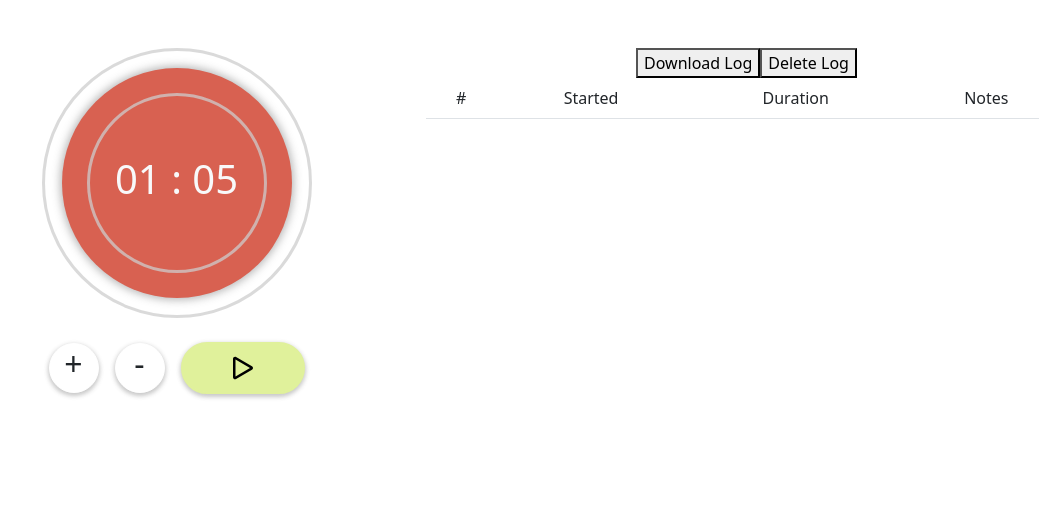
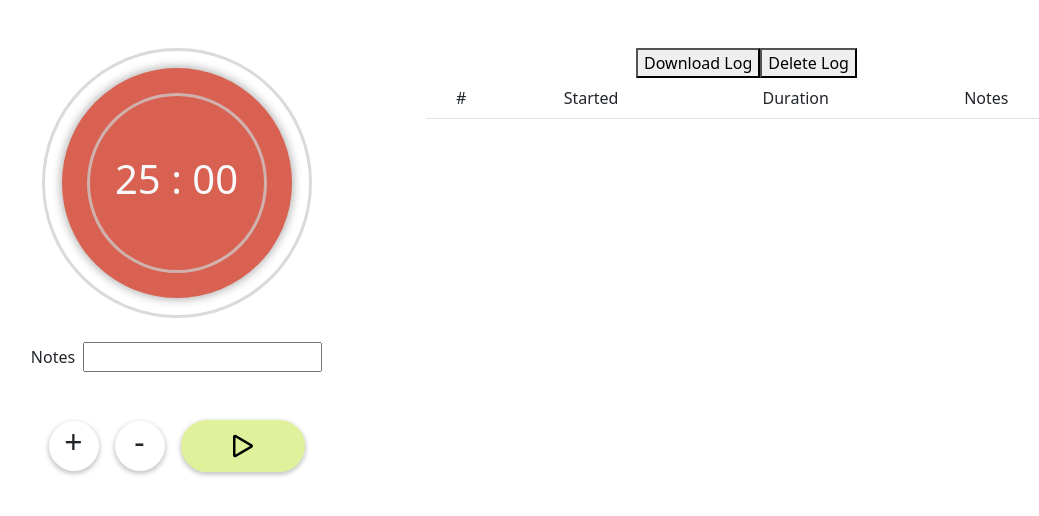
Before and after one commit to Shironim/MtargetTask, a React (Create React App) app: page / in a window 1280 px wide. Shown: the top 516 px of the page, without its empty margins (131-1170 px from the left). Built offline with nearby package versions, Linux system fonts and the light colour scheme.

Commit message:
tambah logika durasi timer

```diff
--- a/src/App.js
+++ b/src/App.js
@@ -7,9 +7,11 @@ import ButtonTime from './Component/ButtonTime';
 import { Play, Pause } from 'react-bootstrap-icons'
 function App() {
   const [start, setStart] = useState(false);
-  let [minutes, setMinutes] = useState(1);
-  let [seconds, setSeconds] = useState(5);
+  let [minutes, setMinutes] = useState(25);
+  let [seconds, setSeconds] = useState(0);
   let [duration, setDuration] = useState(0);
+  let [durationTime, setDurationTime] = useState(0);
+  let [notes, setNotes] = useState("");
   const [disabledButton, setDisabledButton] = useState(false);
   const [history, setHistory] = useState([]);
   localStorage.setItem('key', JSON.stringify(history));
@@ -27,7 +29,10 @@ function App() {
     }
     return number;
   }
-  const getThisFuckingDay = (date) => {
+  const onChangeNotes = (value) => {
+    setNotes(value)
+  }
+  const getDateDay = (date) => {
     let day = date.getDay();
     let month = date.getMonth() + 1;
     let time = date.toLocaleTimeString();
@@ -74,20 +79,21 @@ function App() {
     history.push({
       start: breakTime,
       duration: `${clock(minutes)}:${clock(seconds)}`,
-      notes: ""
+      notes: notes,
     });
   }
 
   const buttonTimer = () => {
     if (start) {
       setStart(false)
-      setMinutes(1)
-      setSeconds(5)
+      setMinutes(25)
+      setSeconds(0)
+      setNotes("")
     } else {
       if (!disabledButton) {
-        getThisFuckingDay(new Date())
         setStart(true);
-        setDuration(minutes)
+        getDateDay(new Date());
+        setDuration(minutes);
       }
     }
   }
@@ -102,10 +108,11 @@ function App() {
       }
       const interval = setInterval(() => {
         setSeconds(seconds - 1);
+        setDurationTime(durationTime + 1)
       }, 1000)
       return () => clearInterval(interval);
     }
-  }, [seconds, minutes, start])
+  }, [seconds, minutes, start, durationTime])
   useEffect(() => {
     if (minutes === 0) {
       return setDisabledButton(true);
@@ -126,6 +133,12 @@ function App() {
                 seconds={seconds}
                 clock={clock}
               />
+            </div>
+            <div className='mb-5'>
+              <label className='pe-2'>
+                Notes
+              </label>
+              <input value={notes} onChange={(e) => onChangeNotes(e.target.value)} type="text" />
             </div>
             <div className="d-flex justify-content-center">
               <ButtonTime addTime={addTime} tanda="+" />
@@ -149,7 +162,11 @@ function App() {
             <button>
               Delete Log
             </button>
-            <Table history={history} />
+            <Table
+              durationTime={durationTime}
+              history={history}
+              clock={clock}
+            />
           </div>
         </div>
       </div>
--- a/src/Component/Table.js
+++ b/src/Component/Table.js
@@ -1,4 +1,4 @@
-const Table = ({ history }) => {
+const Table = ({ history, durationTime, clock }) => {
   return (
     <table className='table' >
       <thead>
@@ -15,7 +15,7 @@ const Table = ({ history }) => {
             <tr>
               <td key={key}>{key + 1}</td>
               <td>{histo.start}</td>
-              <td>{histo.duration}</td>
+              <td>{`${clock(durationTime)} ${histo.duration}`}</td>
               <td>{histo.notes}</td>
             </tr>
           ))
```
